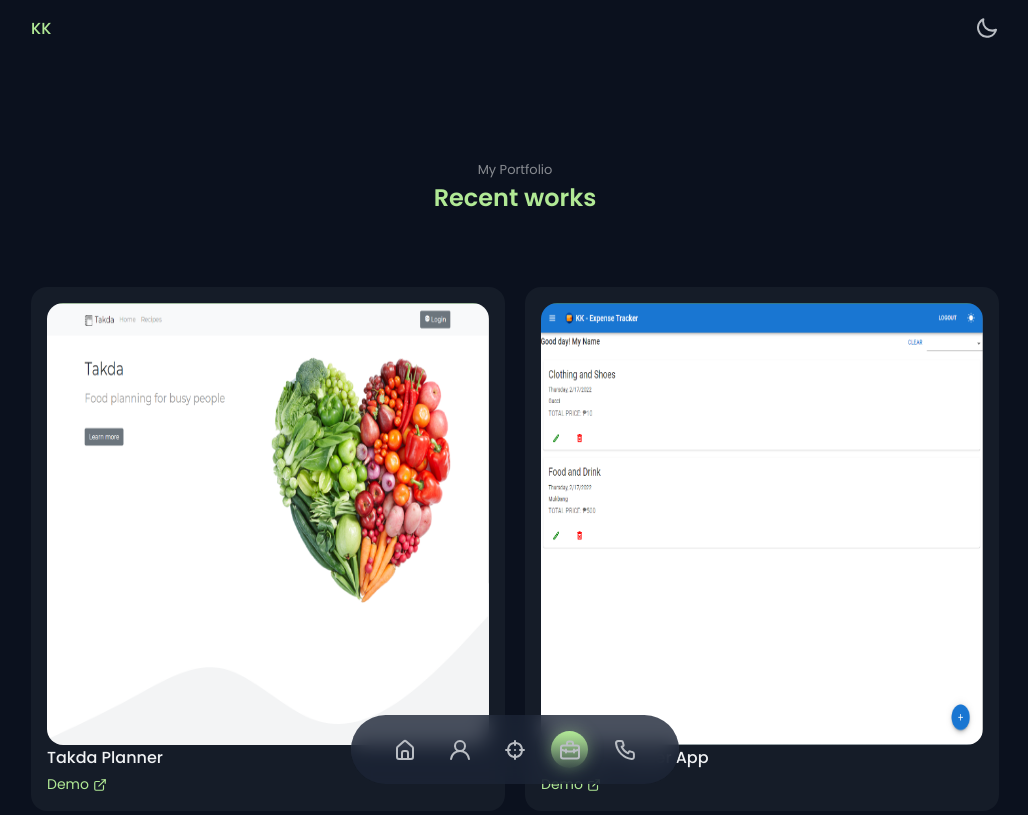
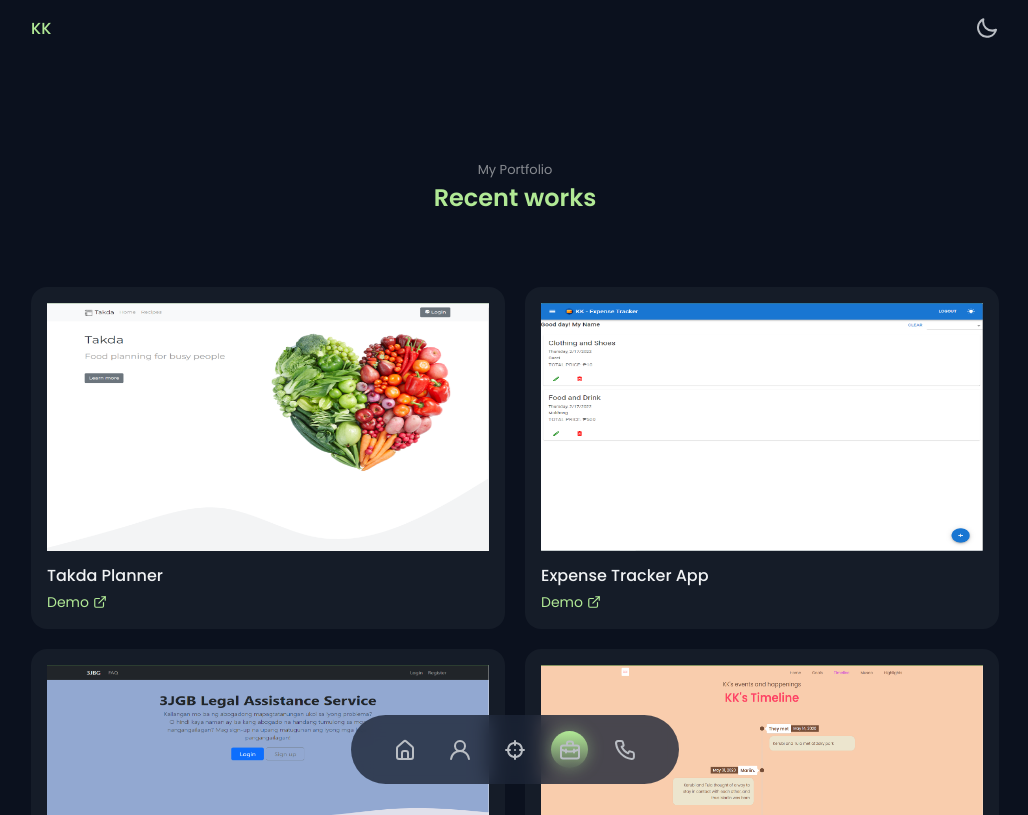
Before and after one commit to Kerubi-5/portfolio-website, a Next.js app: page /works in a window 1280 px wide. Shown: the top 815 px of the page, without its empty margins (125-1153 px from the left). Built offline with nearby package versions, Linux system fonts and the light colour scheme.

Commit message:
removes image stretch on work page

```diff
--- a/pages/works.jsx
+++ b/pages/works.jsx
@@ -2,6 +2,7 @@ import Head from "next/head";
 import Image from "next/image";
 import Link from "next/link";
 import { FiExternalLink } from "react-icons/fi";
+import NaturalImage from "./../components/NaturalImage";
 
 const Works = () => {
   const works = [
@@ -40,14 +41,10 @@ const Works = () => {
     return works.map((work) => {
       return (
         <div className="work__card" key={work.name}>
-          <Image
-            src={work.img}
-            alt={work.name}
-            layout="responsive"
-            width={100}
-            height={100}
-            className="work__img"
-          />
+          <div className="work__img">
+            <NaturalImage src={work.img} alt={work.name} />
+          </div>
+
           <h3 className="work__title">{work.name}</h3>
           <Link href={work.demo}>
             <a className="work__button" aria-label={work.name}>
--- a/styles/_work.scss
+++ b/styles/_work.scss
@@ -4,12 +4,15 @@
     padding-top: 1rem;
   }
   &__card {
+    display: flex;
+    flex-direction: column;
     background-color: var(--container-color);
     padding: 1rem;
     border-radius: 1rem;
   }
   &__img {
-    border-radius: 1rem;
+    flex-grow: 2;
+    position: relative;
     margin-bottom: 0.75rem;
   }
   &__title {
--- a/styles/index.css
+++ b/styles/index.css
@@ -475,13 +475,23 @@ img {
 }
 
 .work__card {
+  display: -webkit-box;
+  display: -ms-flexbox;
+  display: flex;
+  -webkit-box-orient: vertical;
+  -webkit-box-direction: normal;
+      -ms-flex-direction: column;
+          flex-direction: column;
   background-color: var(--container-color);
   padding: 1rem;
   border-radius: 1rem;
 }
 
 .work__img {
-  border-radius: 1rem;
+  -webkit-box-flex: 2;
+      -ms-flex-positive: 2;
+          flex-grow: 2;
+  position: relative;
   margin-bottom: 0.75rem;
 }
 
```
